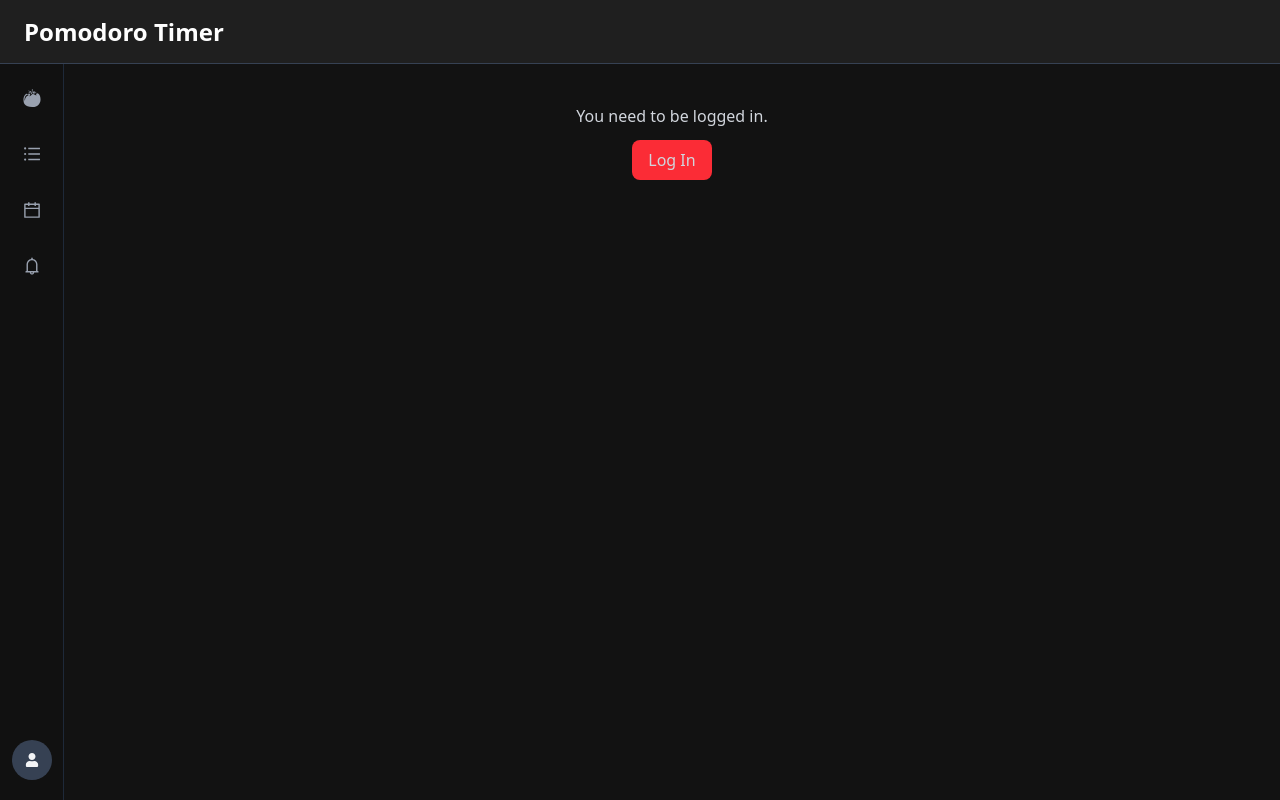
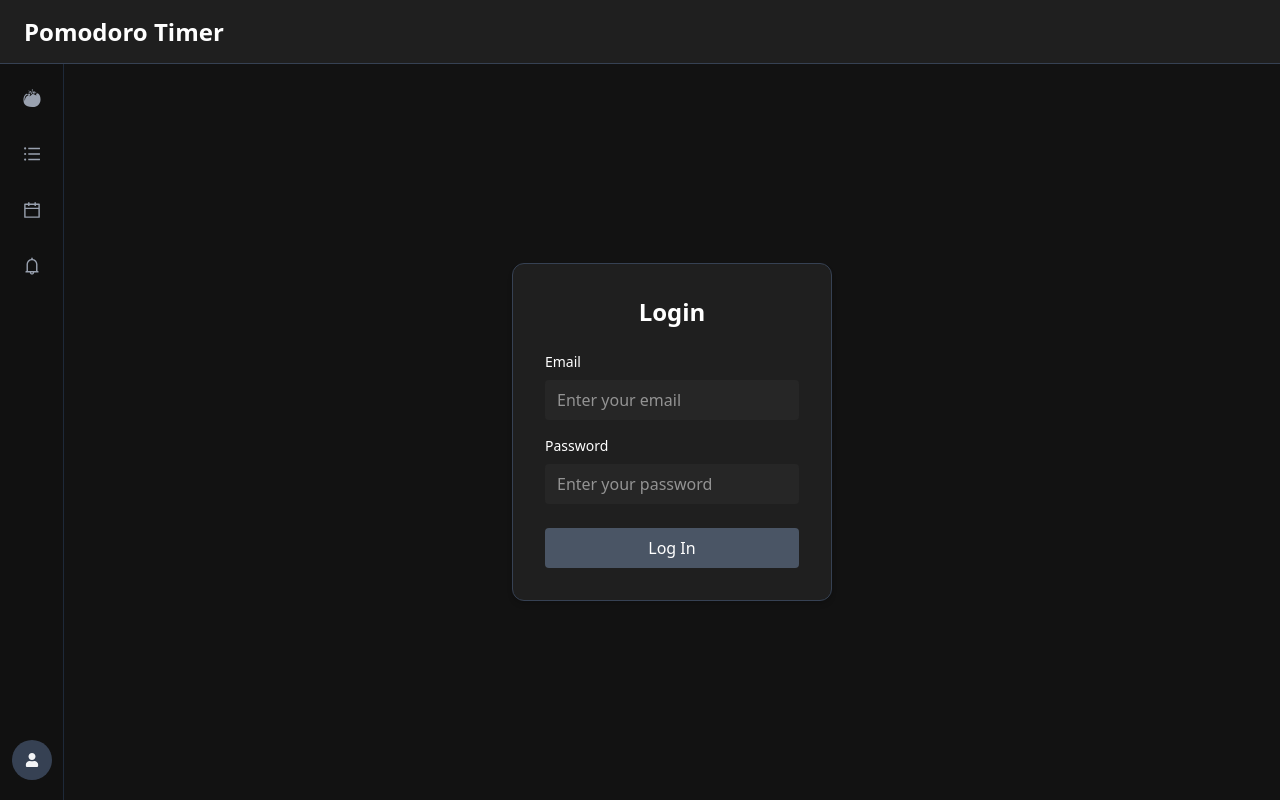
Before and after one commit to veefa/pomodoro-timer, a React (Vite) app: page /profile in a window 1280 px wide. Built offline with nearby package versions, Linux system fonts and the light colour scheme.

Commit message:
feat(profile): center logout button at the bottom of the page
- Adjusted Profile component layout to keep the logout button at the center-bottom
- Used flexbox with justify-center and items-end for positioning
- Added bottom margin for spacing from the page edge

```diff
--- /dev/null
+++ b/src/components/Login.tsx
@@ -0,0 +1,75 @@
+import React, { useState } from "react";
+
+interface LoginProps {
+  onLogin: (user: { name: string; email: string }) => void;
+}
+
+const Login: React.FC<LoginProps> = ({ onLogin }) => {
+  const [emailOrName, setEmailOrName] = useState("");
+  const [password, setPassword] = useState("");
+  const [error, setError] = useState("");
+
+  const handleSubmit = (e: React.FormEvent) => {
+    e.preventDefault();
+
+    if (!emailOrName || !password) {
+      setError("Please fill in all fields.");
+      return;
+    }
+
+    // Here you could check credentials, or just simulate login for now
+    const user = {
+      name: emailOrName.includes("@") ? emailOrName.split("@")[0] : emailOrName,
+      email: emailOrName.includes("@") ? emailOrName : `${emailOrName}@demo.com`,
+    };
+
+    localStorage.setItem("app:user", JSON.stringify(user)); // persist login
+    onLogin(user);
+  };
+
+  return (
+    <div className="flex items-center justify-center min-h-screen bg-[#1b1b1b]">
+      <form
+        onSubmit={handleSubmit}
+        className="bg-neutral-900 p-8 rounded-xl shadow-lg w-80"
+      >
+        <h2 className="text-xl font-semibold text-white mb-6 text-center">
+          Login
+        </h2>
+
+        {error && (
+          <div className="text-red-400 text-sm mb-3 text-center">{error}</div>
+        )}
+
+        <label className="block mb-4">
+          <span className="text-gray-400 text-sm">Username or Email</span>
+          <input
+            type="text"
+            value={emailOrName}
+            onChange={(e) => setEmailOrName(e.target.value)}
+            className="w-full mt-1 px-3 py-2 rounded bg-neutral-800 text-white focus:outline-none"
+          />
+        </label>
+
+        <label className="block mb-6">
+          <span className="text-gray-400 text-sm">Password</span>
+          <input
+            type="password"
+            value={password}
+            onChange={(e) => setPassword(e.target.value)}
+            className="w-full mt-1 px-3 py-2 rounded bg-neutral-800 text-white focus:outline-none"
+          />
+        </label>
+
+        <button
+          type="submit"
+          className="w-full bg-red-600 hover:bg-red-700 text-white font-medium py-2 rounded transition"
+        >
+          Log in
+        </button>
+      </form>
+    </div>
+  );
+};
+
+export default Login;
--- a/src/components/Profile.tsx
+++ b/src/components/Profile.tsx
@@ -1,49 +1,97 @@
-import React from "react";
-import type { User } from "./types";
+import React, { useState, useEffect } from "react";
 
-interface ProfileProps {
-  user?: User; // user is optional now
-  onLogin?: () => void; // optional callback for login button
-  onLogout?: () => void; // optional logout handler
+type User = {
+  name: string;
+  email: string;
+};
+
+const Profile: React.FC = () => {
+  const [user, setUser] = useState<User | null>(null);
+  const [email, setEmail] = useState("");
+  const [password, setPassword] = useState("");
+
+  // Load user from localStorage when page loads
+  useEffect(() => {
+    const storedUser = localStorage.getItem("user");
+    if (storedUser) setUser(JSON.parse(storedUser));
+  }, []);
+
+  // Handle login
+  const handleLogin = (e: React.FormEvent) => {
+    e.preventDefault();
+    if (!email || !password) {
+      alert("Please enter both email and password");
+      return;
     }
 
-const Profile: React.FC<ProfileProps> = ({ user, onLogin, onLogout }) => {
+    const newUser = { name: email.split("@")[0], email };
+    localStorage.setItem("user", JSON.stringify(newUser));
+    setUser(newUser);
+  };
+
+  // Handle logout
+  const handleLogout = () => {
+    localStorage.removeItem("user");
+    setUser(null);
+  };
+
+  // If not logged in → show login form
   if (!user) {
-    // 🔒 Not logged in view
     return (
-      <div className="text-center p-4 text-gray-300">
-        <p className="mb-3">You need to be logged in.</p>
+      <div className="flex flex-col items-center justify-center h-full text-white">
+        <div className="bg-[#1f1f1f] p-8 rounded-xl shadow-md w-80 border border-gray-700">
+          <h2 className="text-2xl font-semibold mb-6 text-center">Login</h2>
+
+          <form onSubmit={handleLogin}>
+            <div className="mb-4">
+              <label className="block text-sm mb-2">Email</label>
+              <input
+                type="email"
+                value={email}
+                onChange={(e) => setEmail(e.target.value)}
+                className="w-full px-3 py-2 rounded bg-neutral-800 focus:outline-none"
+                placeholder="Enter your email"
+              />
+            </div>
+
+            <div className="mb-6">
+              <label className="block text-sm mb-2">Password</label>
+              <input
+                type="password"
+                value={password}
+                onChange={(e) => setPassword(e.target.value)}
+                className="w-full px-3 py-2 rounded bg-neutral-800 focus:outline-none"
+                placeholder="Enter your password"
+              />
+            </div>
+
             <button
-          onClick={onLogin}
-          className="px-4 py-2 bg-red-500 hover:bg-red-600 rounded-lg transition">
+              type="submit"
+              className="w-full py-2 rounded bg-gray-600 hover:bg-gray-500 transition"
+            >
               Log In
             </button>
+          </form>
+        </div>
       </div>
     );
   }
 
-  // 👤 Logged-in view
+  // Logged-in view → just show name & logout at bottom
   return (
-    <div className="flex flex-col items-center p-4 bg-[#1b1b1b] rounded-lg">
-      {user.avatar && (
-        <img
-          src={user.avatar}
-          alt={user.name}
-          className="w-16 h-16 rounded-full mb-3"
-        />
-      )}
-      <h3 className="text-lg font-semibold">{user.name}</h3>
-      <p className="text-sm text-gray-400 mb-3">{user.email}</p>
+    <div className="flex flex-col justify-between h-full text-white p-6">
+      {/* Top section: username */}
+      <div>
+        <h2 className="text-2xl text-gray-300 font-semibold mb-2">Welcome {user.name},</h2>
+      </div>
 
-      <div className="flex gap-3">
+      {/* Bottom section: logout button */}
+      <div className="flex justify-center items-end flex-1">
   <button
-          className="px-3 py-1 bg-neutral-700 hover:bg-neutral-600 rounded-lg text-sm">
-          Settings
-        </button>
-        <button
-          onClick={onLogout}
-          className="px-3 py-1 bg-red-600 hover:bg-red-700 rounded-lg text-sm">
-          Log Out
+    onClick={handleLogout}
+    className="px-4 py-2 rounded bg-red-500 hover:bg-red-700 text-sm mb-4"
+  >
+    Log out
   </button>
 </div>
     </div>
```
Also changed, not shown: src/Pages/Home.tsx (added). Lines whose indentation alone changed are shown as unchanged.
